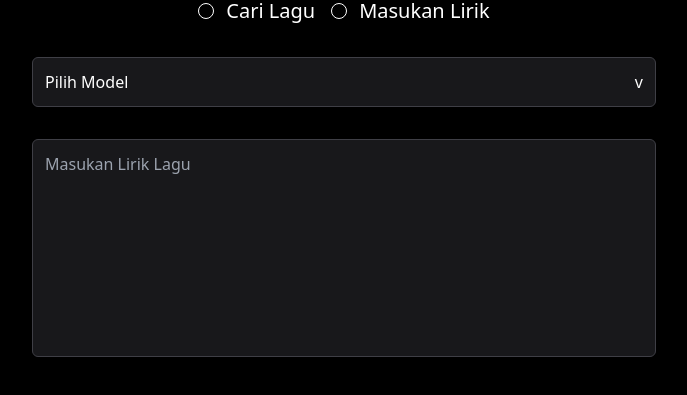
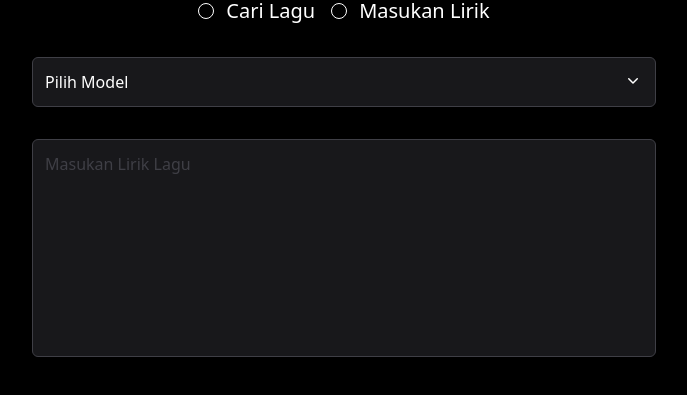
Before and after one commit to odeardika/lyrics-classifier, a React (Vite) app in the folder client/: page / in a window 1280 px wide. Shown: the part 203-598 px from the top of the page, without its empty margins (296-983 px from the left). Built offline with nearby package versions, Linux system fonts and the light colour scheme; a web font is replaced by a local one.

Commit message:
style : Update some style
Update textarea placeholder and change the dropdown icon

```diff
--- a/client/src/App.jsx
+++ b/client/src/App.jsx
@@ -9,6 +9,7 @@ export default function App() {
   ]
 
   const [currentInput, setCurrentInput] = useState(2)
+  const [result, setResult] = useState('')
 
   const handleOnClick = (radioId) => {
     setCurrentInput(radioId);
@@ -26,6 +27,9 @@ export default function App() {
             <DropdownMenu />
 
             {currentInput === 1 ? <input type="text" className='text-gray-50 p-3 bg-zinc-900 border border-zinc-700 rounded-md' placeholder='Masukan Nama Lagu dan Artis'/> : <textarea name="" id="" rows={8} className='text-gray-50 p-3 bg-zinc-900 border border-zinc-700 rounded-md' placeholder='Masukan Lirik Lagu'></textarea>}
+
+            {(result === 1) && <div className='bg-green-800 p-3 rounded-md mt-4'>Hasil: Lagu ini adalah lagu yang bahagia</div>}
+            {(result === 0) && <div className='bg-red-800 p-3 rounded-md mt-4'>Hasil: Lagu ini adalah lagu yang sedih</div>}
         </form>
     </div>
   )
--- a/client/src/components/DropdownMenu.jsx
+++ b/client/src/components/DropdownMenu.jsx
@@ -1,4 +1,5 @@
 import React, { useState } from 'react'
+import { ChevronDownIcon } from "@heroicons/react/20/solid";
 
 export default function DropdownMenu() {
   const [isOpen, setIsOpen] = useState(false)
@@ -20,7 +21,7 @@ export default function DropdownMenu() {
         <label htmlFor="" className='flex gap-2 items-center'>
           {currentModel}
         </label>
-        <label htmlFor="">v</label>
+        <label htmlFor=""><ChevronDownIcon className="w-5 h-5 ml-2" /></label>
       </div>
 
       {isOpen && (
--- a/client/src/index.css
+++ b/client/src/index.css
@@ -58,6 +58,10 @@ textarea {
   resize: none; /* Disables resizing */
 }
 
+textarea::placeholder {
+  color: #3f3f46;
+}
+
 /* For Webkit-based browsers (Chrome, Edge, Safari) */
 textarea::-webkit-scrollbar {
   width: 8px; /* Width of the scrollbar */
```
